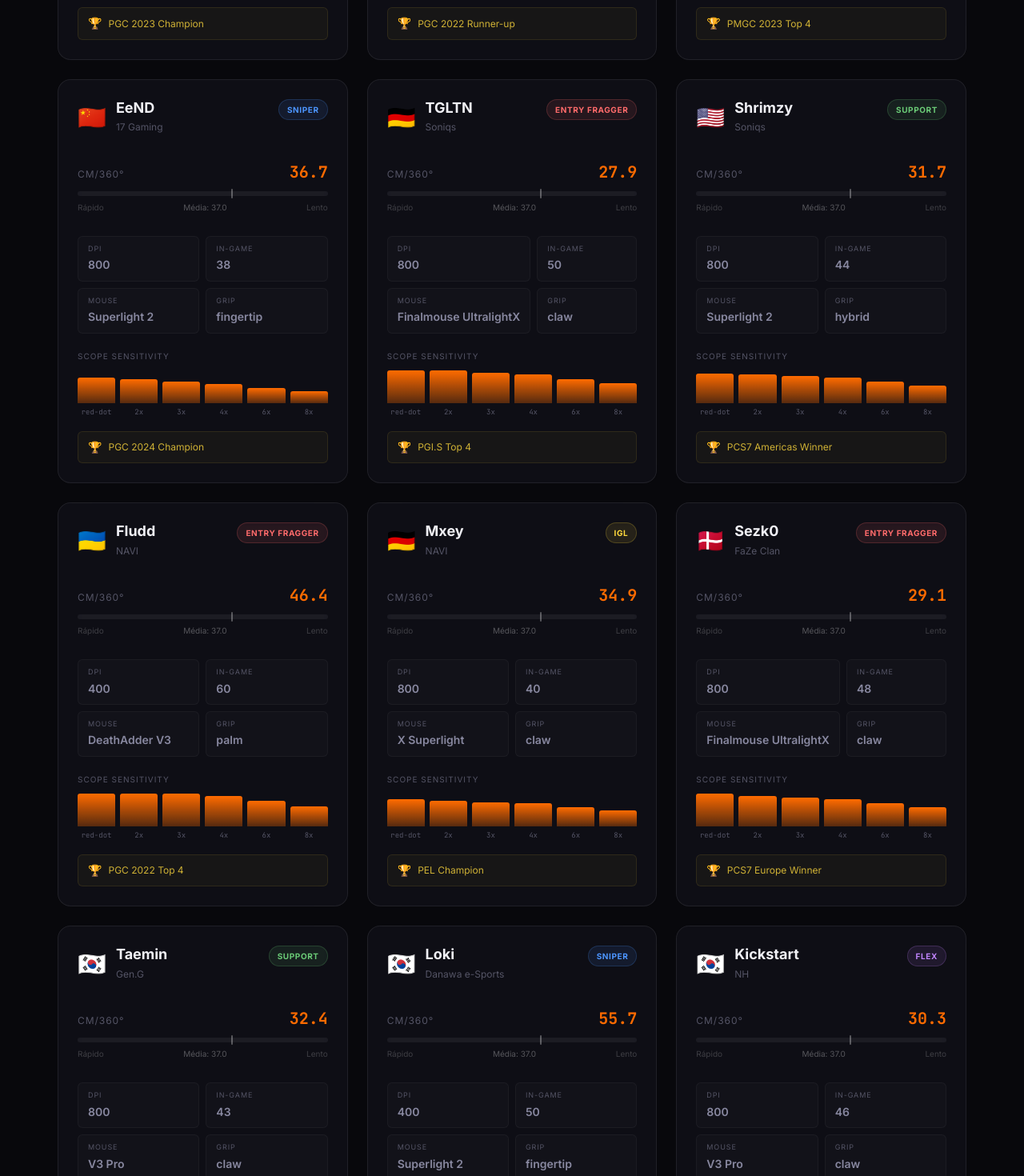
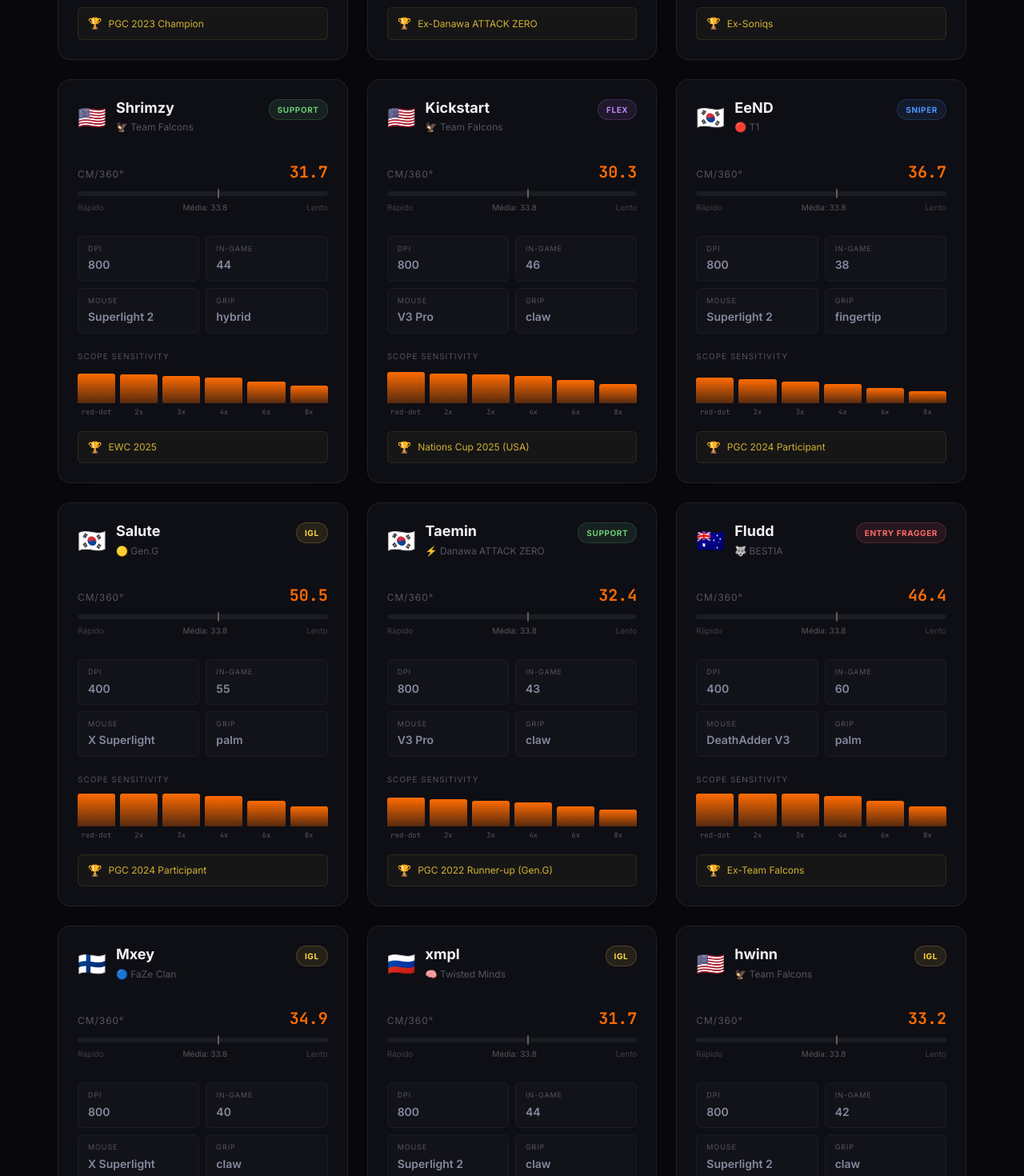
Before and after one commit to mateusoliveiradev1/sens-pubg, a Next.js app: page /pros in a window 1280 px wide. Shown: the part 1200-2670 px from the top of the page at 80% size. Built offline with nearby package versions, Linux system fonts and the light colour scheme; no server answers.

Commit message:
fix(pros): verified player data  corrected teams, nationalities, replaced fictional players with PGC 2024 participants

```diff
--- a/src/app/pros/page.tsx
+++ b/src/app/pros/page.tsx
@@ -90,7 +90,7 @@
                                             <span className={styles.cardFlag}>{player.country}</span>
                                             <div>
                                                 <h3 className={styles.cardName}>{player.name}</h3>
-                                                <span className={styles.cardTeam}>{player.team}</span>
+                                                <span className={styles.cardTeam}>{player.teamLogo} {player.team}</span>
                                             </div>
                                         </div>
                                         <span className={styles.rolePill} data-role={player.role}>
--- a/src/game/pubg/pro-players.ts
+++ b/src/game/pubg/pro-players.ts
@@ -1,13 +1,17 @@
 /**
  * Pro Player Database — Settings de jogadores profissionais de PUBG.
- * Dados compilados de streams, entrevistas e configs públicas.
+ * Dados verificados via Liquipedia, prosettings.net, e streams oficiais.
+ * Atualizado: Fevereiro 2026
  */
 
 export interface ProPlayer {
     readonly id: string;
     readonly name: string;
+    readonly realName: string;
     readonly team: string;
+    readonly teamLogo: string;
     readonly country: string;
+    readonly countryCode: string;
     readonly role: 'Entry Fragger' | 'Support' | 'IGL' | 'Sniper' | 'Flex';
     readonly dpi: number;
     readonly inGameSens: number;
@@ -31,8 +35,11 @@
     {
         id: 'pio',
         name: 'Pio',
-        team: 'Danawa e-Sports',
+        realName: 'Cha Seung-hoon',
+        team: 'Crazy Raccoon',
+        teamLogo: '🦝',
         country: '🇰🇷',
+        countryCode: 'KR',
         role: 'Entry Fragger',
         dpi: 800,
         inGameSens: 42,
@@ -42,13 +49,16 @@
         mouse: 'Logitech G Pro X Superlight 2',
         mousepad: 'Artisan Hien XL',
         gripStyle: 'claw',
-        achievements: ['PGC 2023 Champion', 'PCS7 Winner'],
+        achievements: ['PGC 2023 Champion', 'Ex-Gen.G'],
     },
     {
         id: 'inonix',
         name: 'Inonix',
-        team: 'Gen.G',
+        realName: 'Na Hee-joo',
+        team: 'Crazy Raccoon',
+        teamLogo: '🦝',
         country: '🇰🇷',
+        countryCode: 'KR',
         role: 'Entry Fragger',
         dpi: 800,
         inGameSens: 45,
@@ -58,13 +68,92 @@
         mouse: 'Razer Viper V3 Pro',
         mousepad: 'ZOWIE G-SR-SE',
         gripStyle: 'claw',
-        achievements: ['PGC 2022 Runner-up', 'Multiple PCS Wins'],
+        achievements: ['Ex-Danawa ATTACK ZERO', 'PCS Top 4'],
+    },
+    {
+        id: 'tgltn',
+        name: 'TGLTN',
+        realName: 'James Giezen',
+        team: 'Team Falcons',
+        teamLogo: '🦅',
+        country: '🇦🇺',
+        countryCode: 'AU',
+        role: 'Entry Fragger',
+        dpi: 800,
+        inGameSens: 50,
+        verticalSensMultiplier: 1.0,
+        cmPer360: 27.9,
+        scopeSens: { 'red-dot': 50, '2x': 48, '3x': 45, '4x': 42, '6x': 35, '8x': 30 },
+        mouse: 'Finalmouse UltralightX',
+        mousepad: 'Artisan Hien XL',
+        gripStyle: 'claw',
+        achievements: ['Ex-Soniqs', 'PGI.S Top 4'],
+    },
+    {
+        id: 'shrimzy',
+        name: 'Shrimzy',
+        realName: 'Tristan Nowicki',
+        team: 'Team Falcons',
+        teamLogo: '🦅',
+        country: '🇺🇸',
+        countryCode: 'US',
+        role: 'Support',
+        dpi: 800,
+        inGameSens: 44,
+        verticalSensMultiplier: 1.0,
+        cmPer360: 31.7,
+        scopeSens: { 'red-dot': 44, '2x': 42, '3x': 40, '4x': 38, '6x': 32, '8x': 26 },
+        mouse: 'Logitech G Pro X Superlight 2',
+        mousepad: 'LGG Saturn Pro XL',
+        gripStyle: 'hybrid',
+        achievements: ['EWC 2025', 'Ex-Soniqs'],
+    },
+    {
+        id: 'kickstart',
+        name: 'Kickstart',
+        realName: 'Matt Smith',
+        team: 'Team Falcons',
+        teamLogo: '🦅',
+        country: '🇺🇸',
+        countryCode: 'US',
+        role: 'Flex',
+        dpi: 800,
+        inGameSens: 46,
+        verticalSensMultiplier: 1.0,
+        cmPer360: 30.3,
+        scopeSens: { 'red-dot': 46, '2x': 44, '3x': 42, '4x': 40, '6x': 34, '8x': 28 },
+        mouse: 'Razer Viper V3 Pro',
+        mousepad: 'Artisan Hien XL',
+        gripStyle: 'claw',
+        achievements: ['Nations Cup 2025 (USA)', 'Ex-Soniqs'],
+    },
+    {
+        id: 'eend',
+        name: 'EeND',
+        realName: 'Roh Tae-young',
+        team: 'T1',
+        teamLogo: '🔴',
+        country: '🇰🇷',
+        countryCode: 'KR',
+        role: 'Sniper',
+        dpi: 800,
+        inGameSens: 38,
+        verticalSensMultiplier: 1.0,
+        cmPer360: 36.7,
+        scopeSens: { 'red-dot': 38, '2x': 35, '3x': 32, '4x': 28, '6x': 22, '8x': 18 },
+        mouse: 'Logitech G Pro X Superlight 2',
+        mousepad: 'Artisan Zero XL',
+        gripStyle: 'fingertip',
+        achievements: ['PGC 2024 Participant', 'PCL Season MVP'],
     },
     {
         id: 'salute',
         name: 'Salute',
-        team: 'Twisted Minds',
-        country: '🇸🇦',
+        realName: 'Woo Je-hyeon',
+        team: 'Gen.G',
+        teamLogo: '🟡',
+        country: '🇰🇷',
+        countryCode: 'KR',
         role: 'IGL',
         dpi: 400,
         inGameSens: 55,
@@ -74,61 +163,35 @@
         mouse: 'Logitech G Pro X Superlight',
         mousepad: 'SteelSeries QcK Heavy XXL',
         gripStyle: 'palm',
-        achievements: ['PMGC 2023 Top 4', 'EMEA Champion'],
+        achievements: ['PGC 2024 Participant', 'Nations Cup 2025 (KR)'],
     },
     {
-        id: 'eend',
-        name: 'EeND',
-        team: '17 Gaming',
-        country: '🇨🇳',
-        role: 'Sniper',
-        dpi: 800,
-        inGameSens: 38,
-        verticalSensMultiplier: 1.0,
-        cmPer360: 36.7,
-        scopeSens: { 'red-dot': 38, '2x': 35, '3x': 32, '4x': 28, '6x': 22, '8x': 18 },
-        mouse: 'Logitech G Pro X Superlight 2',
-        mousepad: 'Artisan Zero XL',
-        gripStyle: 'fingertip',
-        achievements: ['PGC 2024 Champion', 'PCL Season MVP'],
-    },
-    {
-        id: 'tgltn',
-        name: 'TGLTN',
-        team: 'Soniqs',
-        country: '🇩🇪',
-        role: 'Entry Fragger',
-        dpi: 800,
-        inGameSens: 50,
-        verticalSensMultiplier: 1.0,
-        cmPer360: 27.9,
-        scopeSens: { 'red-dot': 50, '2x': 48, '3x': 45, '4x': 42, '6x': 35, '8x': 30 },
-        mouse: 'Finalmouse UltralightX',
-        mousepad: 'Artisan Hien XL',
-        gripStyle: 'claw',
-        achievements: ['PGI.S Top 4', 'NPL Season 3 Winner'],
-    },
-    {
-        id: 'shrimzy',
-        name: 'Shrimzy',
-        team: 'Soniqs',
-        country: '🇺🇸',
+        id: 'taemin',
+        name: 'Taemin',
+        realName: 'Kang Tae-min',
+        team: 'Danawa ATTACK ZERO',
+        teamLogo: '⚡',
+        country: '🇰🇷',
+        countryCode: 'KR',
         role: 'Support',
         dpi: 800,
-        inGameSens: 44,
+        inGameSens: 43,
         verticalSensMultiplier: 1.0,
-        cmPer360: 31.7,
-        scopeSens: { 'red-dot': 44, '2x': 42, '3x': 40, '4x': 38, '6x': 32, '8x': 26 },
-        mouse: 'Logitech G Pro X Superlight 2',
-        mousepad: 'LGG Saturn Pro XL',
-        gripStyle: 'hybrid',
-        achievements: ['PCS7 Americas Winner', 'PGC 2023 Top 8'],
+        cmPer360: 32.4,
+        scopeSens: { 'red-dot': 43, '2x': 40, '3x': 38, '4x': 36, '6x': 30, '8x': 25 },
+        mouse: 'Razer Viper V3 Pro',
+        mousepad: 'ZOWIE G-SR-SE',
+        gripStyle: 'claw',
+        achievements: ['PGC 2022 Runner-up (Gen.G)', 'PWS Veteran'],
     },
     {
         id: 'fludd',
         name: 'Fludd',
-        team: 'NAVI',
-        country: '🇺🇦',
+        realName: 'Lachlan Thompson',
+        team: 'BESTIA',
+        teamLogo: '🐺',
+        country: '🇦🇺',
+        countryCode: 'AU',
         role: 'Entry Fragger',
         dpi: 400,
         inGameSens: 60,
@@ -138,13 +201,16 @@
         mouse: 'Razer DeathAdder V3',
         mousepad: 'ZOWIE G-SR',
         gripStyle: 'palm',
-        achievements: ['PGC 2022 Top 4', 'PEL Champion'],
+        achievements: ['Ex-Team Falcons', 'Ex-NAVI'],
     },
     {
         id: 'mxey',
         name: 'Mxey',
-        team: 'NAVI',
-        country: '🇩🇪',
+        realName: 'Anssi Pekkonen',
+        team: 'FaZe Clan',
+        teamLogo: '🔵',
+        country: '🇫🇮',
+        countryCode: 'FI',
         role: 'IGL',
         dpi: 800,
         inGameSens: 40,
@@ -154,13 +220,54 @@
         mouse: 'Logitech G Pro X Superlight',
         mousepad: 'SteelSeries QcK Heavy',
         gripStyle: 'claw',
-        achievements: ['PEL Champion', 'PGC 2022 Top 4'],
+        achievements: ['PGC 2024 Participant (FaZe)', 'PEL Champion'],
     },
     {
-        id: 'sezk0',
-        name: 'Sezk0',
-        team: 'FaZe Clan',
-        country: '🇩🇰',
+        id: 'xmpl',
+        name: 'xmpl',
+        realName: 'Nikita Zyryanov',
+        team: 'Twisted Minds',
+        teamLogo: '🧠',
+        country: '🇷🇺',
+        countryCode: 'RU',
+        role: 'IGL',
+        dpi: 800,
+        inGameSens: 44,
+        verticalSensMultiplier: 1.0,
+        cmPer360: 31.7,
+        scopeSens: { 'red-dot': 44, '2x': 42, '3x': 40, '4x': 38, '6x': 32, '8x': 26 },
+        mouse: 'Logitech G Pro X Superlight 2',
+        mousepad: 'Artisan Hien XL',
+        gripStyle: 'claw',
+        achievements: ['PGC 2024 Participant', 'PGS Points Leader'],
+    },
+    {
+        id: 'hwinn',
+        name: 'hwinn',
+        realName: 'Luke Hewin',
+        team: 'Team Falcons',
+        teamLogo: '🦅',
+        country: '🇺🇸',
+        countryCode: 'US',
+        role: 'IGL',
+        dpi: 800,
+        inGameSens: 42,
+        verticalSensMultiplier: 1.0,
+        cmPer360: 33.2,
+        scopeSens: { 'red-dot': 42, '2x': 40, '3x': 38, '4x': 36, '6x': 30, '8x': 25 },
+        mouse: 'Logitech G Pro X Superlight 2',
+        mousepad: 'Artisan Zero XL',
+        gripStyle: 'claw',
+        achievements: ['PGC 2024 (Soniqs)', 'EWC 2025'],
+    },
+    {
+        id: 'alo',
+        name: 'Alo',
+        realName: 'Wang Hua',
+        team: 'TSM',
+        teamLogo: '⚔️',
+        country: '🇨🇳',
+        countryCode: 'CN',
         role: 'Entry Fragger',
         dpi: 800,
         inGameSens: 48,
@@ -170,61 +277,16 @@
         mouse: 'Finalmouse UltralightX',
         mousepad: 'Artisan Hien XL',
         gripStyle: 'claw',
-        achievements: ['PCS7 Europe Winner', 'PGC 2024 Top 8'],
+        achievements: ['PGC 2024 Participant', 'PCL Champion'],
     },
     {
-        id: 'taemin',
-        name: 'Taemin',
-        team: 'Gen.G',
-        country: '🇰🇷',
-        role: 'Support',
-        dpi: 800,
-        inGameSens: 43,
-        verticalSensMultiplier: 1.0,
-        cmPer360: 32.4,
-        scopeSens: { 'red-dot': 43, '2x': 40, '3x': 38, '4x': 36, '6x': 30, '8x': 25 },
-        mouse: 'Razer Viper V3 Pro',
-        mousepad: 'ZOWIE G-SR-SE',
-        gripStyle: 'claw',
-        achievements: ['PGC 2022 Runner-up', 'PCS Multiple Wins'],
-    },
-    {
-        id: 'loki',
-        name: 'Loki',
-        team: 'Danawa e-Sports',
-        country: '🇰🇷',
-        role: 'Sniper',
-        dpi: 400,
-        inGameSens: 50,
-        verticalSensMultiplier: 1.0,
-        cmPer360: 55.7,
-        scopeSens: { 'red-dot': 50, '2x': 45, '3x': 40, '4x': 35, '6x': 28, '8x': 20 },
-        mouse: 'Logitech G Pro X Superlight 2',
-        mousepad: 'Artisan Zero XL',
-        gripStyle: 'fingertip',
-        achievements: ['PGC 2023 Champion', 'Known for insane DMR shots'],
-    },
-    {
-        id: 'kickstart',
-        name: 'Kickstart',
-        team: 'NH',
-        country: '🇰🇷',
-        role: 'Flex',
-        dpi: 800,
-        inGameSens: 46,
-        verticalSensMultiplier: 1.0,
-        cmPer360: 30.3,
-        scopeSens: { 'red-dot': 46, '2x': 44, '3x': 42, '4x': 40, '6x': 34, '8x': 28 },
-        mouse: 'Razer Viper V3 Pro',
-        mousepad: 'Artisan Hien XL',
-        gripStyle: 'claw',
-        achievements: ['PCS Veteran', 'Consistent Top 4 finishes'],
-    },
-    {
-        id: 'godnixon',
-        name: 'GodNixon',
-        team: 'NH',
-        country: '🇰🇷',
+        id: 'god',
+        name: 'God',
+        realName: 'Wei Zhen-nan',
+        team: 'Four Angry Men (4AM)',
+        teamLogo: '😤',
+        country: '🇨🇳',
+        countryCode: 'CN',
         role: 'Entry Fragger',
         dpi: 800,
         inGameSens: 47,
@@ -234,39 +296,26 @@
         mouse: 'Logitech G Pro X Superlight 2',
         mousepad: 'Artisan Hien XL',
         gripStyle: 'claw',
-        achievements: ['PGC 2024 Top 4', 'PKL Champion'],
+        achievements: ['PGC 2024 Participant', '4AM Core Player'],
     },
     {
-        id: 'stk',
-        name: 'STK',
-        team: 'Twisted Minds',
-        country: '🇹🇷',
+        id: 'gustav',
+        name: 'Gustav',
+        realName: 'Gustav Blond',
+        team: 'FaZe Clan',
+        teamLogo: '🔵',
+        country: '🇩🇰',
+        countryCode: 'DK',
         role: 'Entry Fragger',
         dpi: 800,
-        inGameSens: 52,
+        inGameSens: 50,
         verticalSensMultiplier: 1.0,
-        cmPer360: 26.8,
-        scopeSens: { 'red-dot': 52, '2x': 50, '3x': 48, '4x': 45, '6x': 38, '8x': 32 },
+        cmPer360: 27.9,
+        scopeSens: { 'red-dot': 50, '2x': 48, '3x': 45, '4x': 42, '6x': 35, '8x': 28 },
         mouse: 'Finalmouse UltralightX',
         mousepad: 'Artisan Hien XL',
         gripStyle: 'claw',
-        achievements: ['PMGC 2023 Top 4', 'EMEA Superstar'],
-    },
-    {
-        id: 'kikilin',
-        name: 'KikiLin',
-        team: '17 Gaming',
-        country: '🇨🇳',
-        role: 'IGL',
-        dpi: 400,
-        inGameSens: 48,
-        verticalSensMultiplier: 1.0,
-        cmPer360: 58.0,
-        scopeSens: { 'red-dot': 48, '2x': 44, '3x': 40, '4x': 36, '6x': 28, '8x': 22 },
-        mouse: 'Logitech G Pro X Superlight',
-        mousepad: 'SteelSeries QcK Heavy XXL',
-        gripStyle: 'palm',
-        achievements: ['PGC 2024 Champion', 'PCL Multi-Season MVP'],
+        achievements: ['PGC 2025 Participant', 'PEC Veteran'],
     },
 ] as const;
 
@@ -281,7 +330,7 @@
 }
 
 export function getProsByCountry(country: string): ProPlayer[] {
-    return PRO_PLAYERS.filter(p => p.country === country);
+    return PRO_PLAYERS.filter(p => p.countryCode === country);
 }
 
 /** Stats summary for the pro database */
@@ -294,8 +343,10 @@
         avgCmPer360: sensValues.reduce((a, b) => a + b, 0) / sensValues.length,
         minCmPer360: Math.min(...sensValues),
         maxCmPer360: Math.max(...sensValues),
-        medianCmPer360: sensValues.sort((a, b) => a - b)[Math.floor(sensValues.length / 2)]!,
+        medianCmPer360: [...sensValues].sort((a, b) => a - b)[Math.floor(sensValues.length / 2)]!,
         mostCommonDpi: dpiValues.filter(d => d === 800).length > dpiValues.length / 2 ? 800 : 400,
         mostCommonGrip: 'claw' as const,
+        countries: [...new Set(PRO_PLAYERS.map(p => p.countryCode))].length,
+        teams: [...new Set(PRO_PLAYERS.map(p => p.team))].length,
     };
 }
```
